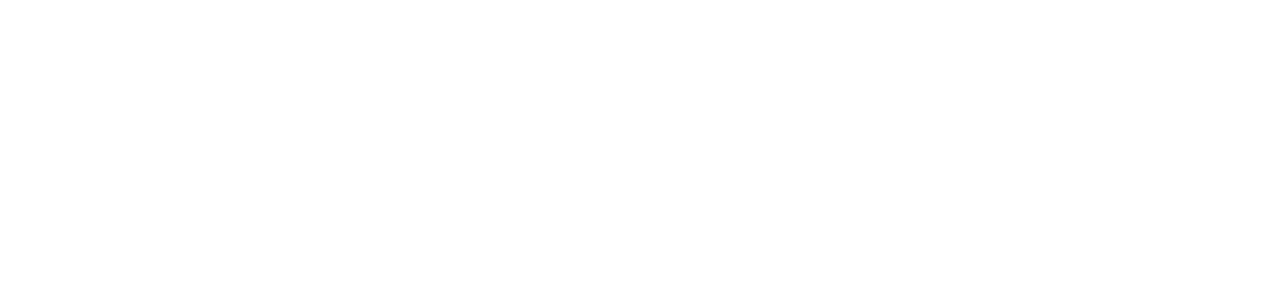
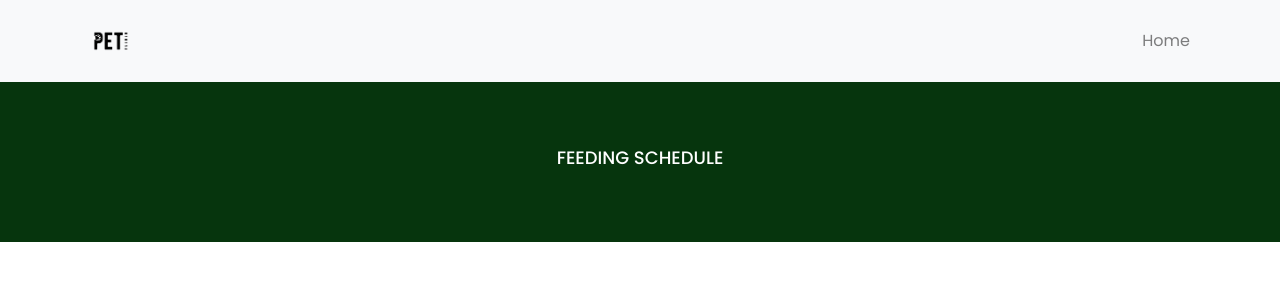
Before and after one commit to Pet-Feeder-SEP4/PetFeeder, a React (Create React App) app in the folder Fronted/pet-feeder/: page /Schedule in a window 1280 px wide. Before the commit this address had no page. Shown: the top 300 px of the page. Built offline with nearby package versions, Linux system fonts and the light colour scheme.

Commit message:
Adding Schedule Page

```diff
--- a/Fronted/pet-feeder/src/App.js
+++ b/Fronted/pet-feeder/src/App.js
@@ -3,6 +3,7 @@
 import Welcome from "./pages/Welcome/Welcome";
 import { BrowserRouter as Router, Route, Routes } from 'react-router-dom';
 import './App.css';
+import FeedingSchedule from "./pages/Schedule/Schedule";
 
 function App() {
   return (
@@ -10,6 +11,7 @@
       <Routes>
       <Route path="/Welcome" element={<Welcome />} />
       <Route path="/Register" element={<Register />} />
+      <Route path="/Schedule" element={<FeedingSchedule />} />
       </Routes>
     </Router>
   );
--- /dev/null
+++ b/Fronted/pet-feeder/src/pages/Schedule/Schedule.js
@@ -0,0 +1,25 @@
+import React from 'react';
+import NavBar from '../../components/Navbar/Navbar';
+
+const FeedingSchedule = () => {
+  const schedulestyle = {
+    fontFamily: "'Poppins', sans-serif",
+    color: '#fff',
+    fontSize: '18px',
+
+  };
+  return (
+    <div>
+      <NavBar />
+      <div style={{ backgroundColor: '#06350D', height: '20vh', width: '100%', position: 'absolute', zIndex: -1, display: 'flex', justifyContent: 'center', alignItems: 'center' }}>
+        <h1 style={schedulestyle}>FEEDING SCHEDULE</h1>
+      </div>
+
+      <div style={{ marginTop: '20vh', padding: '0 20px', boxSizing: 'border-box' }}>
+       {/* add create schedule */}
+      </div>
+    </div>
+  );
+};
+
+export default FeedingSchedule;
```
